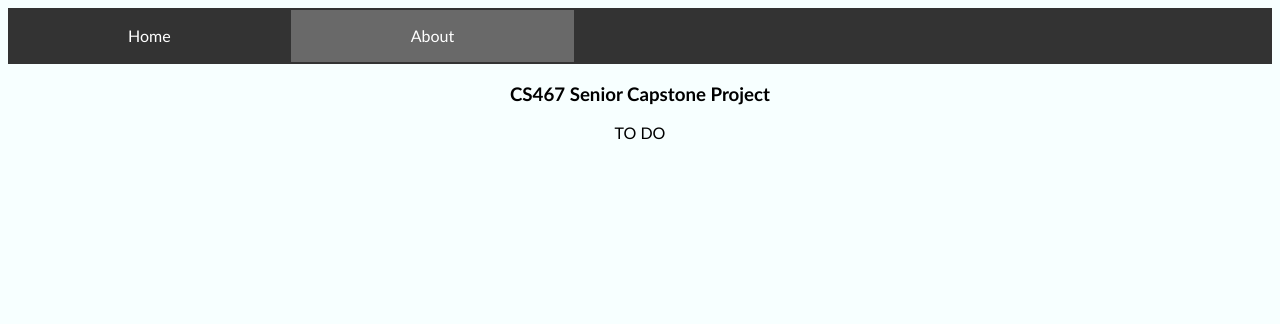
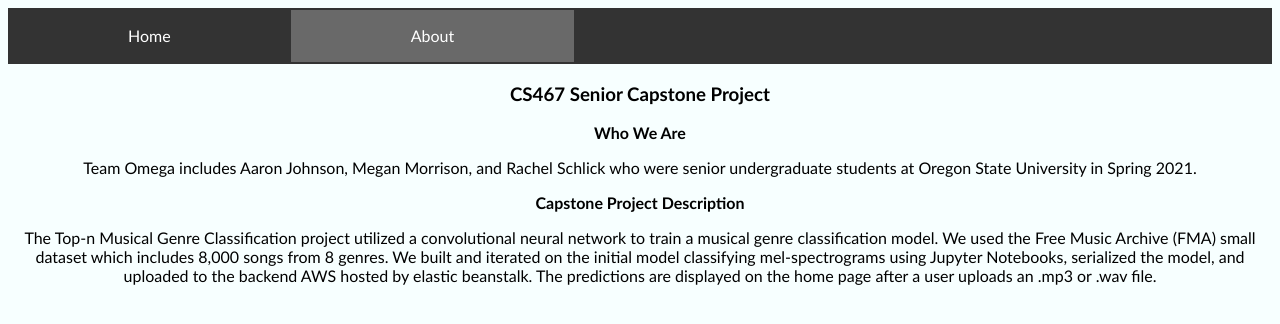
Before and after one commit to schlick-student/omega, a Flask app: page /about in a window 1280 px wide. Shown: the top 324 px of the page. Run offline with Flask 2, Linux system fonts and the light colour scheme.

Commit message:
corrected index.html typo and added About draft content

```diff
--- a/flask_app/eb-flask/templates/about.html
+++ b/flask_app/eb-flask/templates/about.html
@@ -16,6 +16,14 @@
           </nav>
       </div>
       <h3> CS467 Senior Capstone Project</h3>
-      <p> TO DO </p>
+      <p> <strong>Who We Are</strong></p>
+  <p> Team Omega includes Aaron Johnson, Megan Morrison, and Rachel Schlick who were senior undergraduate students at
+      Oregon State University in Spring 2021. </p>
+  <p><strong>Capstone Project Description</strong></p>
+  <p>The Top-n Musical Genre Classification project utilized a convolutional neural network to train a musical genre
+      classification model. We used the Free Music Archive (FMA) small dataset which includes 8,000 songs from 8 genres.
+      We built and iterated on the initial model classifying mel-spectrograms using Jupyter Notebooks, serialized the
+      model, and uploaded to the backend AWS hosted by elastic beanstalk. The predictions are displayed on the home page
+      after a user uploads an .mp3 or .wav file. </p>
   </body>
 </html>
--- a/flask_app/eb-flask/templates/index.html
+++ b/flask_app/eb-flask/templates/index.html
@@ -42,7 +42,7 @@
                 <p>
                     {% for each in awslambda %}
                     {{ each }}
-                    {% end for %}}
+                    {% endfor %}
                 </p>
               </li>
           </ul>
```
